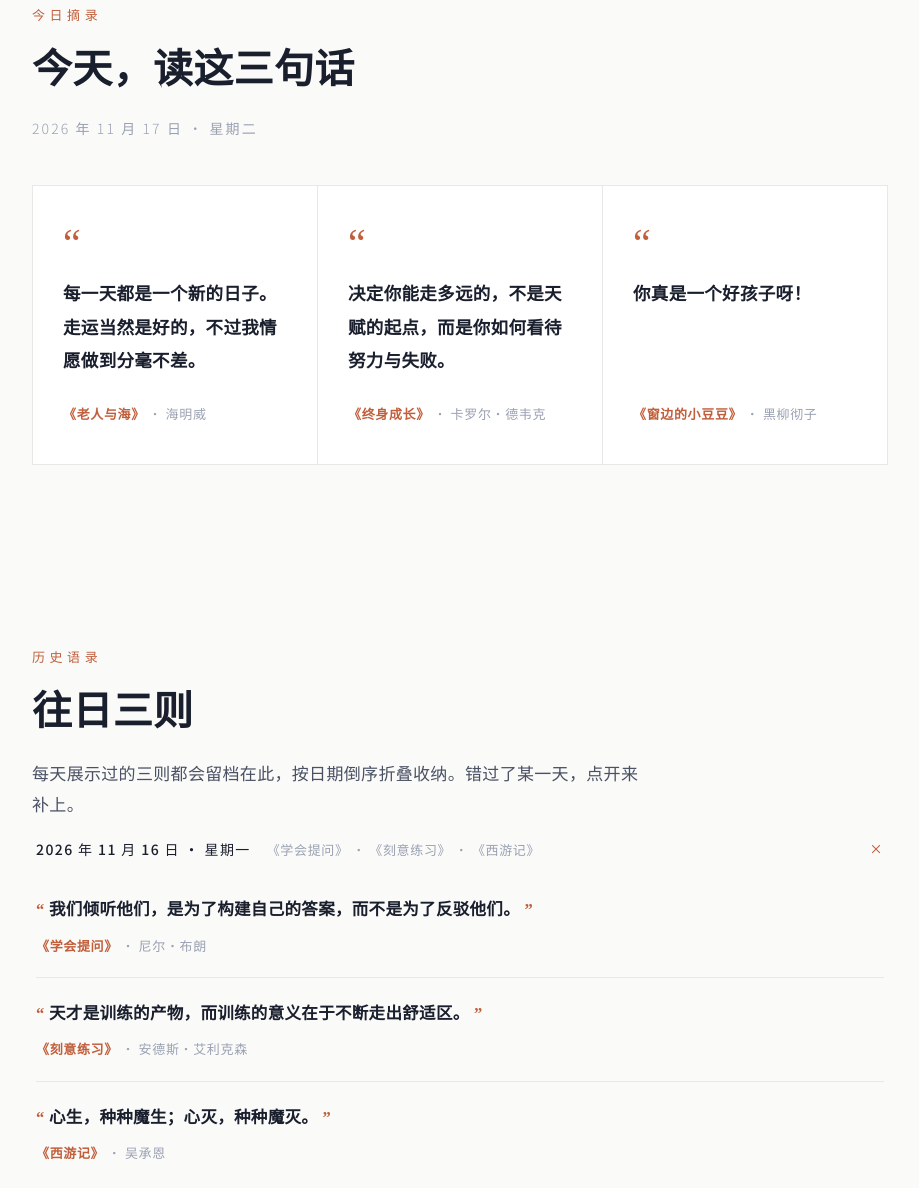
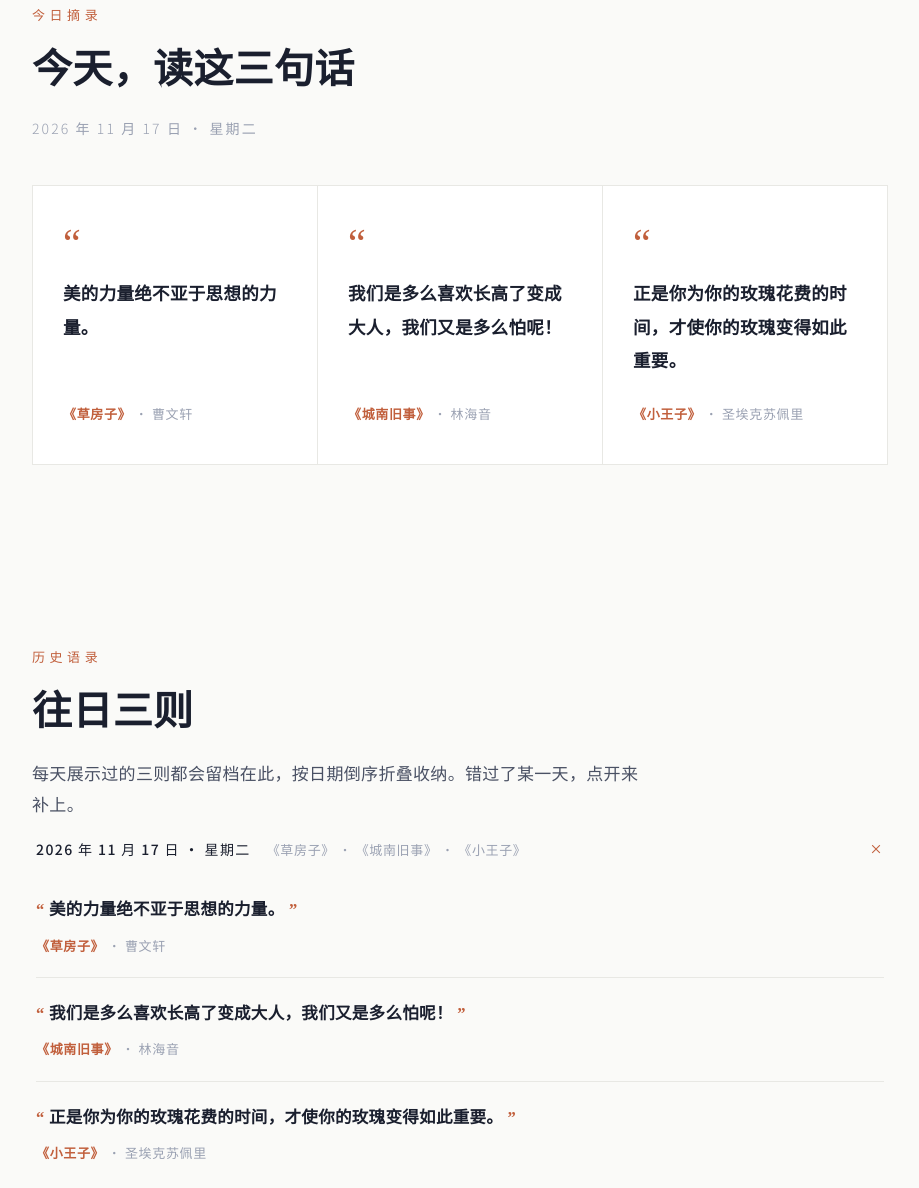
Before and after one commit to yhyacher/qiming, a plain HTML site: page quotes.html in a window 1280 px wide. Shown: the part 551-1739 px from the top of the page, without its empty margins (180-1099 px from the left). Drawn offline with Linux system fonts and the light colour scheme.

Commit message:
更新启明语录 2026-11-17

```diff
--- a/quotes.html
+++ b/quotes.html
@@ -222,13 +222,23 @@ const QUOTES = [
   /* 2026-11-16 新增 */
   { t: "我为你结网，因为我喜欢你。", b: "《夏洛的网》", a: "E.B.怀特", s: "primary" },
   { t: "要成为一个优秀的哲学家，只有一个条件：要有好奇心。", b: "《苏菲的世界》", a: "乔斯坦·贾德", s: "junior" },
-  { t: "金钱是有史以来最普遍也最有效的互信系统。", b: "《人类简史》", a: "尤瓦尔·赫拉利", s: "senior" }
+  { t: "金钱是有史以来最普遍也最有效的互信系统。", b: "《人类简史》", a: "尤瓦尔·赫拉利", s: "senior" },
+
+  /* 2026-11-17 新增 */
+  { t: "他感到太幸福了，但他一点也不骄傲，因为一颗好的心是永远不会骄傲的。", b: "《安徒生童话》", a: "安徒生", s: "primary" },
+  { t: "山高自有客行路，水深自有渡船人。", b: "《西游记》", a: "吴承恩", s: "junior" },
+  { t: "我宁可坐在一只大南瓜上，由我一个人占有它，不愿意挤在天鹅绒的垫子上。", b: "《瓦尔登湖》", a: "亨利·戴维·梭罗", s: "college" }
 ];
 
 const STAGE_LABEL = { primary: "小学书单", junior: "初中书单", senior: "高中书单", college: "大学书单" };
 
 /* ================== 历史语录（每日三则留档，新的在前） ================== */
 const HISTORY = [
+  { d: "2026-11-17", p: [
+    { t: "美的力量绝不亚于思想的力量。", b: "《草房子》", a: "曹文轩" },
+    { t: "我们是多么喜欢长高了变成大人，我们又是多么怕呢！", b: "《城南旧事》", a: "林海音" },
+    { t: "正是你为你的玫瑰花费的时间，才使你的玫瑰变得如此重要。", b: "《小王子》", a: "圣埃克苏佩里" }
+  ]},
   { d: "2026-11-16", p: [
     { t: "我们倾听他们，是为了构建自己的答案，而不是为了反驳他们。", b: "《学会提问》", a: "尼尔·布朗" },
     { t: "天才是训练的产物，而训练的意义在于不断走出舒适区。", b: "《刻意练习》", a: "安德斯·艾利克森" },
```
